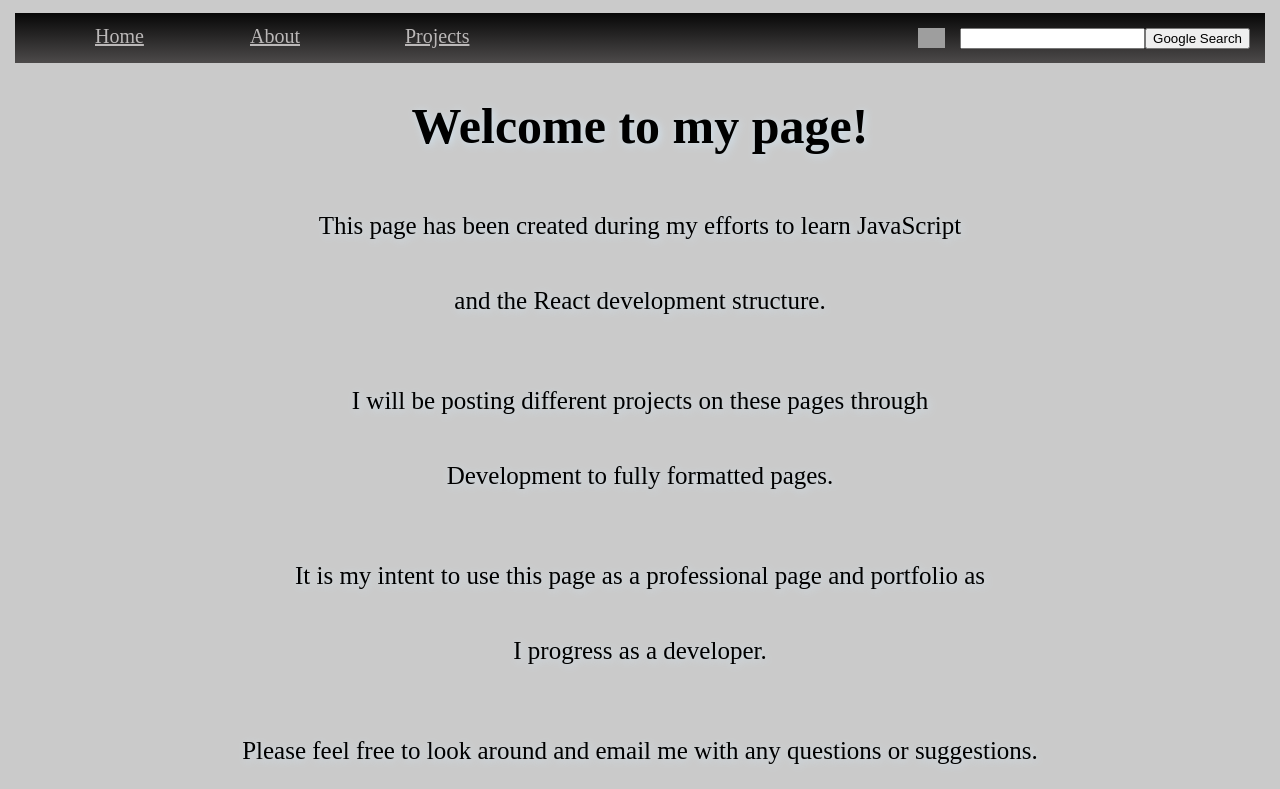
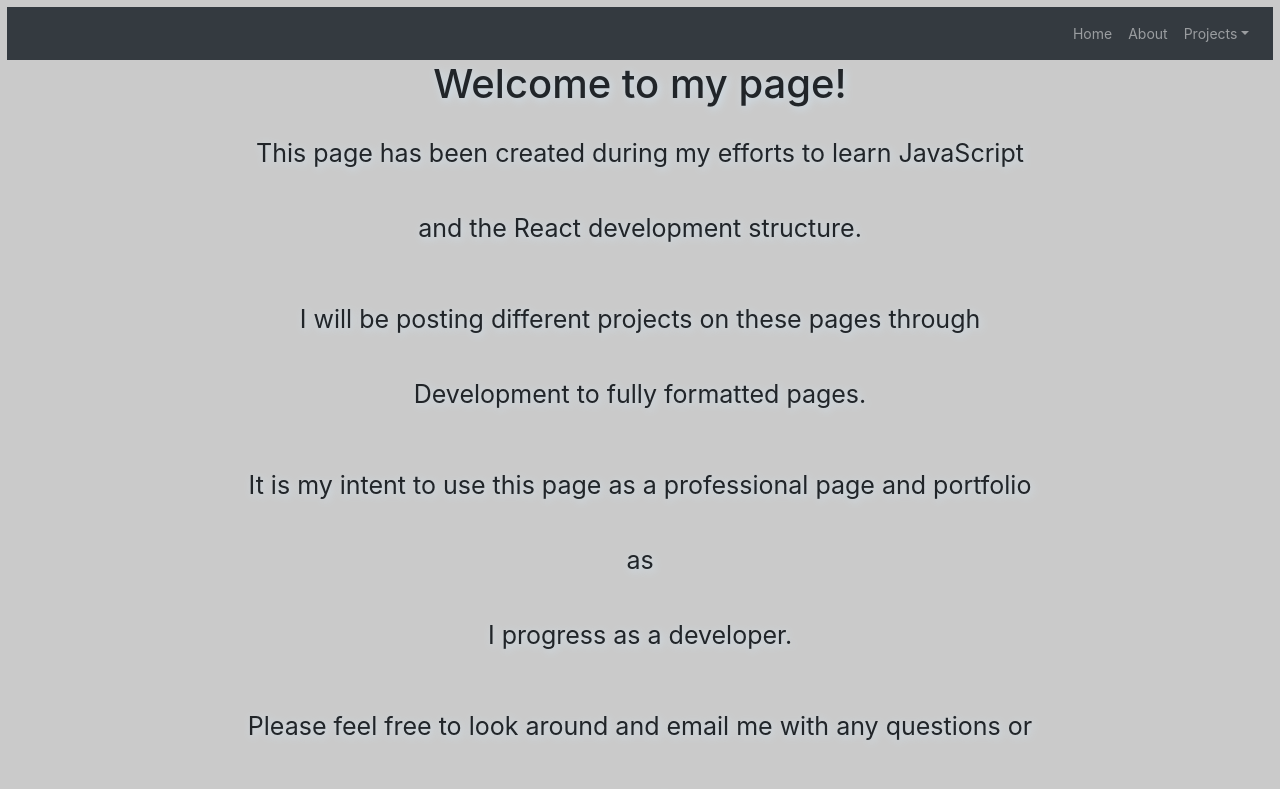
Before and after one commit to mfioca/my-page, a Next.js app: page / in a window 1280 px wide. Shown: the top 789 px of the page. Built offline with nearby package versions, Linux system fonts and the light colour scheme; grey boxes are pictures that could not be loaded.

Commit message:
adding reactstrap and bootstrap

```diff
--- a/components/Header.js
+++ b/components/Header.js
@@ -1,7 +1,68 @@
-import React from 'react'
+import React from 'react';
+import 'bootstrap/dist/css/bootstrap.min.css';
 
 var activeprofile = '';
+import {Collapse, Navbar, NavbarToggler, DropdownLink, Nav, NavItem, NavLink, UncontrolledDropdown, DropdownToggle, DropdownMenu, DropdownItem } from 'reactstrap';
 
+class Header extends React.Component {
+constructor(props) {
+    super(props);
+
+    this.toggle = this.toggle.bind(this);
+    this.state = {
+    isOpen: false
+    };
+}
+    toggle() {
+    this.setState({
+    isOpen: !this.state.isOpen
+    });
+}
+    render() {
+        return (
+        <div>
+            <Navbar color="dark" dark expand="md" >
+            <NavbarToggler onClick={this.toggle} />
+            <Collapse isOpen={this.state.isOpen} navbar>
+                <Nav className="ml-auto " navbar>
+                    <NavItem>
+                        <NavLink href="/">Home</NavLink>
+                    </NavItem>
+                    <NavItem>
+                        <NavLink href="/about">About</NavLink>
+                    </NavItem>
+                    <UncontrolledDropdown nav inNavbar>
+                        <DropdownToggle nav caret>
+                            Projects
+                        </DropdownToggle>
+                        <DropdownMenu right>
+
+                            <DropdownItem >
+                                <a href="/tvpage">TvMaze</a>
+                            </DropdownItem>
+                            <DropdownItem>
+                                <a href="/DandDpage">DandD</a>
+                            </DropdownItem>
+                            <DropdownItem>
+                                <a href="/ProviderData">Provider List</a>
+                            </DropdownItem>
+                            <DropdownItem>
+                                {activeprofile === 'Guest' &&
+                                    <a id="/test">Test</a>
+                                }
+                            </DropdownItem>
+                        </DropdownMenu>
+                    </UncontrolledDropdown>
+                </Nav>
+            </Collapse>
+            </Navbar>
+        </div>
+        );
+    }
+}
+
+
+/*  old code
 function NavLink(props) {
     return (
     <div className="Navbar center">
@@ -45,7 +106,7 @@ class Headerdropdown extends React.Component {
                             <li className="Dropdown-list_item">
                                 <NavLink id="/ProviderData" title="Provider List" />
                             </li>
-                            {/* Hiding link based on activeprofile variable*/}
+
                             {activeprofile === 'Guest' &&
                                 <li className="Dropdown-list_item">
                                 <NavLink id="/test" title="Test" />
@@ -84,6 +145,6 @@ class Header extends React.Component {
     }
 }
 
-
+*/
 
 export default Header;
--- a/components/style.css
+++ b/components/style.css
@@ -117,7 +117,6 @@ body {
 .Header a:link, .Footer a:link, .Dropdown {
     font-size: 20px;
     color: #bbb8b8;
-    transition: all .2s ease-in-out;
 }
 
 .Header a:visited, .Footer a:visited {
@@ -125,9 +124,8 @@ body {
 }
 
 .Header a:hover, .Footer a:hover, .Dropdown:hover {
-    font-size: 25px;
+    font-size: 20px;
     color: white;
-    transform: scale(1.1);
 }
 
 .about-container a:link {
@@ -221,14 +219,8 @@ body {
     margin-right: 0px;
 }
 
-.DropdownMenu {
-    position: absolute;
-    top: 62px;
-    left: 370px;
-    z-index: 1;
-    min-width: 125px;
-    padding: 0 20px;
-    overflow: hidden;
+.DropdownMenupizza {
+
     background-color: black;
     background-image:
     linear-gradient(
@@ -493,7 +485,7 @@ body {
 
 .AC-Icon-text {
     position: absolute;
-    top: 20%;
+    top: 40%;
     left: 50%;
     transform: translate(-50%, -50%);
 }
@@ -506,7 +498,7 @@ body {
 
 .HitAdj-Icon-text {
     position: absolute;
-    top: 30%;
+    top: 50%;
     left: 50%;
     transform: translate(-50%, -50%);
 
@@ -549,7 +541,7 @@ body {
 
 .HeroHP-text, .MonsterHP-text {
     position: absolute;
-    top: 40px;
+    top: 60px;
     left: 50px;
     width: 50px;
 }
@@ -643,3 +635,7 @@ body {
 /* ***********************
 *        test            *
 **************************/
+
+.pizza {
+    display: block;
+}
--- a/package.json
+++ b/package.json
@@ -5,6 +5,7 @@
   "main": "index.js",
   "dependencies": {
     "@zeit/next-css": "^1.0.1",
+    "bootstrap": "^4.3.1",
     "gh-pages": "^2.0.1",
     "gsap": "^2.1.3",
     "isomorphic-unfetch": "^3.0.0",
@@ -15,6 +16,7 @@
     "react-router-dom": "^5.0.1",
     "react-scripts": "^3.0.1",
     "react-table": "^6.10.0",
+    "reactstrap": "^8.0.1",
     "webpack": "^4.32.2"
   },
   "devDependencies": {
--- a/pages/DandD/attacksim.js
+++ b/pages/DandD/attacksim.js
@@ -318,6 +318,7 @@ class AttackSim extends React.Component {
                         </p>
                     </div>
                 </div>
+
                 <AttackSection
                     AC = { this.state.monsterAc }
                     HitAdj = { this.state.monsterHitAdj }
```
Also changed, not shown: 7 other files (tests, documents, lock files or other folders).
